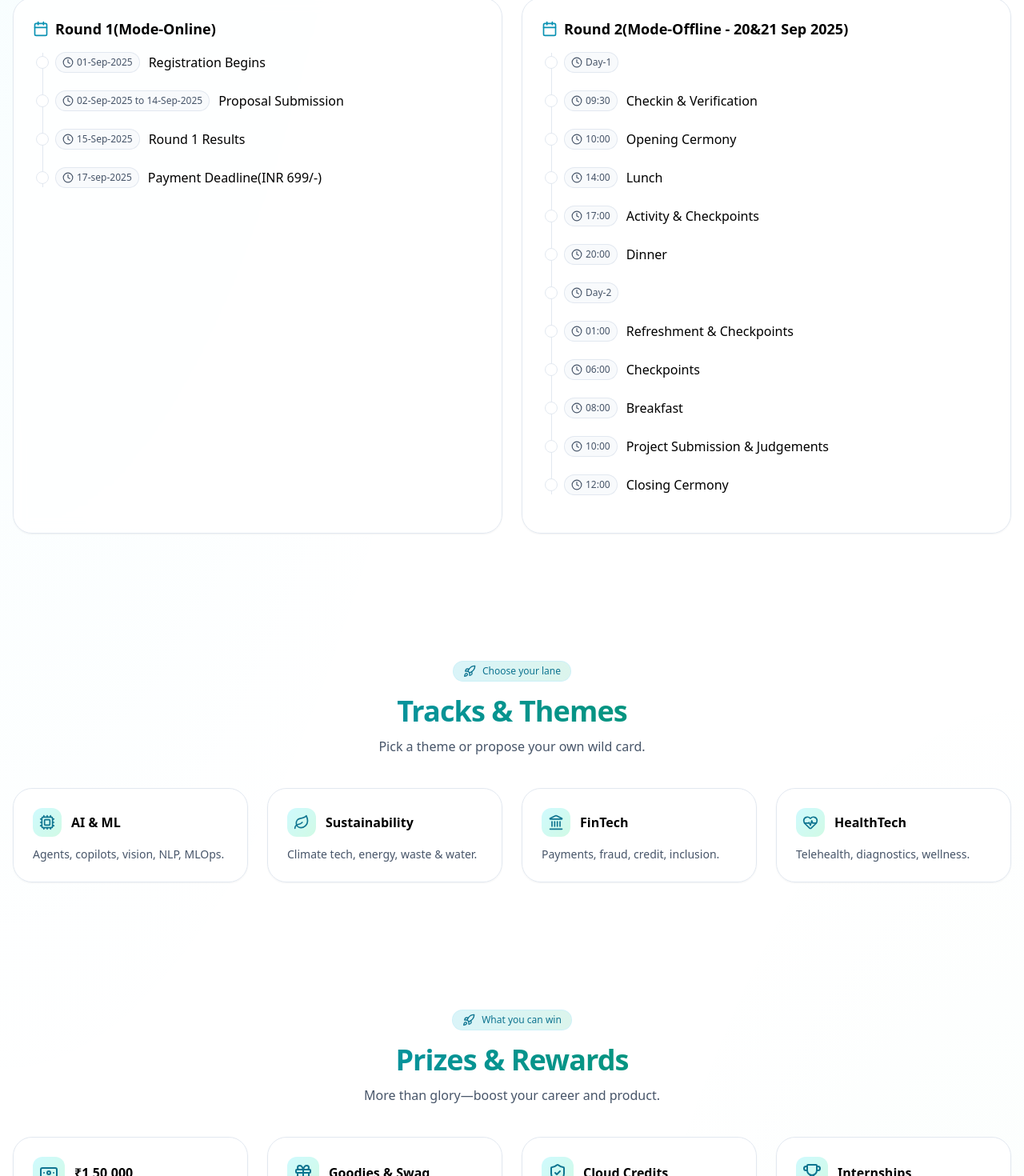
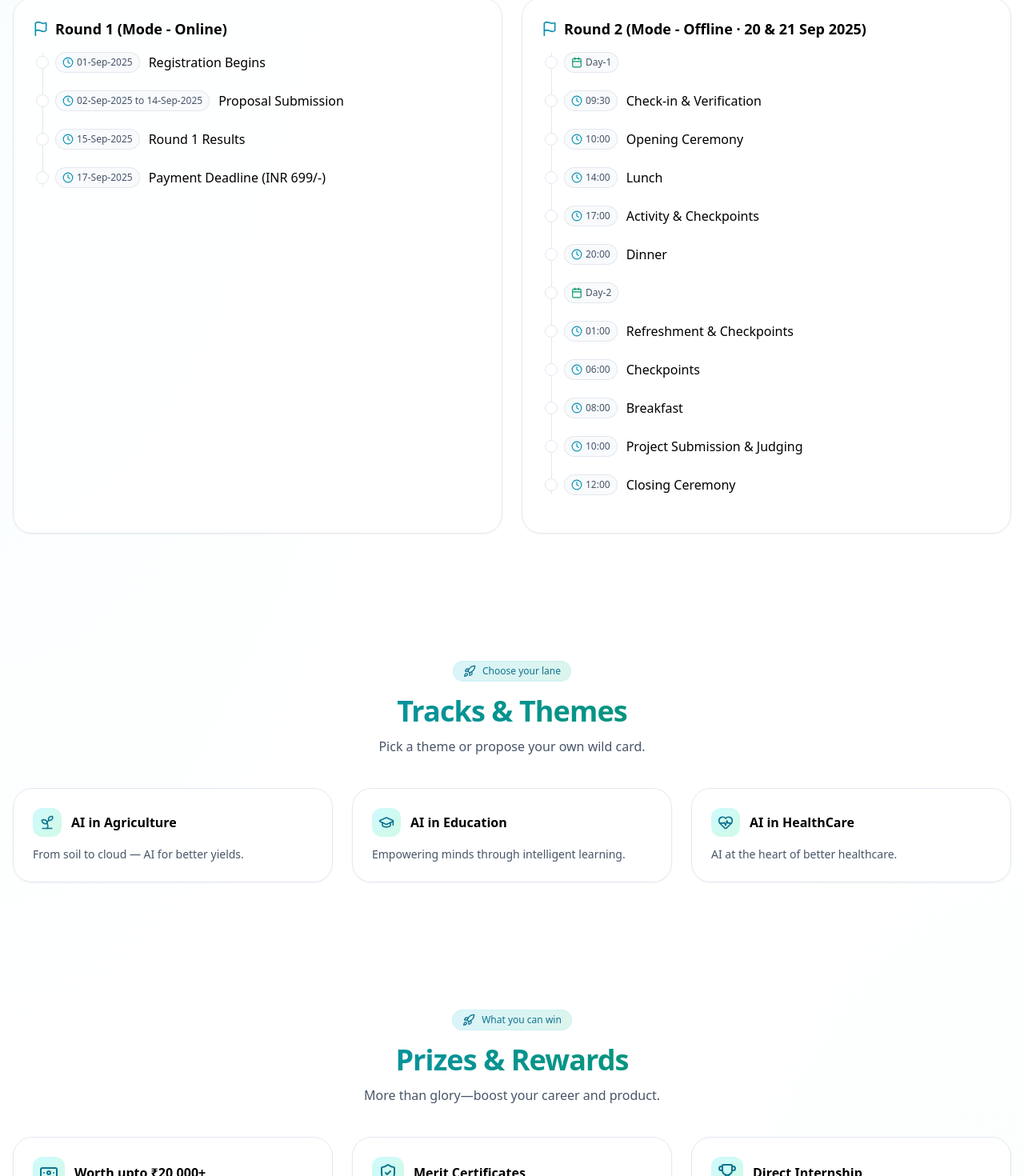
Before and after one commit to karthikreddy-vk/neuraX, a React (Create React App) app: page / in a window 1280 px wide. Shown: the part 1287-2757 px from the top of the page at 80% size. Built offline with nearby package versions, Linux system fonts and the light colour scheme.

Commit message:
Updated for verification

```diff
--- a/package.json
+++ b/package.json
@@ -7,6 +7,7 @@
     "lucide-react": "^0.542.0",
     "react": "^18.2.0",
     "react-dom": "^18.2.0",
+    "react-icons": "^5.5.0",
     "react-scripts": "5.0.1"
   },
   "scripts": {
--- a/src/App.jsx
+++ b/src/App.jsx
@@ -1,11 +1,12 @@
-import React, { useEffect, useMemo, useState } from "react";
+import React, { useEffect, useMemo, useState,useRef } from "react";
 import { motion } from "framer-motion";
 import logo from "./components/logo.jpg";
 import vtlogo from "./components/vtlogo.png";
 import cmrtclogo from "./components/cmrtclogo.png";
+import { FaWhatsapp } from "react-icons/fa";
 
-import { UserPlus } from "lucide-react";
-import banner from "./components/banner.png";
+import { GraduationCap, Sprout, UserPlus } from "lucide-react";
+import banner from "./components/banner.jpg";
 
 import {
   Calendar,
@@ -23,11 +24,13 @@ import {
   Mail,
   Phone,
   Instagram,
+
   Twitter,
   Linkedin,
   Banknote,
   Stethoscope,
   Leaf,
+  MapPin,Circle,Flag,
 } from "lucide-react";
 
 
@@ -198,7 +201,9 @@ function Hero() {
                 className="inline-flex items-center gap-2 rounded-full border border-slate-200 bg-white/70 px-3 py-1 text-xs text-slate-600 backdrop-blur"
               >
                 <Calendar className="h-4 w-4 text-cyan-600" /> Sep 20–21, 2025 ·
-                Offline · CMR Technical Campus
+                Offline ·<span className="inline-flex items-center gap-1">
+    <MapPin className="h-3.5 w-3.5 text-emerald-600" /> CMR Technical Campus
+  </span>
               </motion.div>
 
               <motion.h1
@@ -347,20 +352,25 @@ This is where innovation meets impact, and your ideas leave a mark on tomorrow."
   );
 }
 
+// import { Calendar, Clock, Flag } from "lucide-react";
+
 function Schedule() {
   const rows = [
-    { day: "Round 1(Mode-Online)", items: [
+    {
+      day: "Round 1 (Mode - Online)",
+      items: [
         { time: "01-Sep-2025", title: "Registration Begins" },
         { time: "02-Sep-2025 to 14-Sep-2025", title: "Proposal Submission" },
-      // { time: "15-Sep-2025", title: "" },
         { time: "15-Sep-2025", title: "Round 1 Results" },
-      { time: "17-sep-2025", title: "Payment Deadline(INR 699/-)" },
-
-    ]},
-    { day: "Round 2(Mode-Offline - 20&21 Sep 2025)", items: [
+        { time: "17-Sep-2025", title: "Payment Deadline (INR 699/-)" },
+      ],
+    },
+    {
+      day: "Round 2 (Mode - Offline · 20 & 21 Sep 2025)",
+      items: [
         { time: "Day-1", title: "" },
-      { time: "09:30", title: "Checkin & Verification" },
-      { time: "10:00", title: "Opening Cermony" },
+        { time: "09:30", title: "Check-in & Verification" },
+        { time: "10:00", title: "Opening Ceremony" },
         { time: "14:00", title: "Lunch" },
         { time: "17:00", title: "Activity & Checkpoints" },
         { time: "20:00", title: "Dinner" },
@@ -368,14 +378,20 @@ function Schedule() {
         { time: "01:00", title: "Refreshment & Checkpoints" },
         { time: "06:00", title: "Checkpoints" },
         { time: "08:00", title: "Breakfast" },
-      { time: "10:00", title: "Project Submission & Judgements" },
-      { time: "12:00", title: "Closing Cermony" },
-    ]},
+        { time: "10:00", title: "Project Submission & Judging" },
+        { time: "12:00", title: "Closing Ceremony" },
+      ],
+    },
   ];
+
   return (
     <section id="schedule" className="relative py-20">
       <div className="mx-auto max-w-7xl px-4">
-        <SectionHeading eyebrow="Plan your sprint" title="Event Schedule" subtitle="A clear timeline to help you focus and ship." />
+        <SectionHeading
+          eyebrow="Plan your sprint"
+          title="Event Schedule"
+          subtitle="A clear timeline to help you focus and ship."
+        />
         <div className="grid gap-6 lg:grid-cols-2">
           {rows.map((col, idx) => (
             <motion.div
@@ -386,22 +402,34 @@ function Schedule() {
               transition={{ duration: 0.5 }}
               className="rounded-3xl border border-slate-200 bg-white/80 p-6 shadow-sm backdrop-blur"
             >
+              {/* Round heading */}
               <div className="mb-4 flex items-center gap-2">
-                <Calendar className="h-5 w-5 text-cyan-600" />
+                <Flag className="h-5 w-5 text-cyan-600" />
                 <h3 className="text-lg font-semibold">{col.day}</h3>
               </div>
+
+              {/* Timeline */}
               <ol className="relative ml-3 border-l border-slate-200">
-                {col.items.map((it, i) => (
+                {col.items.map((it, i) => {
+                  // If the entry is "Day-1" or "Day-2", use Calendar icon
+                  const isDay = it.time.toLowerCase().includes("day");
+                  return (
                     <li key={i} className="mb-6 ml-4">
                       <div className="absolute -left-[9px] mt-1 h-4 w-4 rounded-full border border-slate-200 bg-white" />
                       <div className="flex items-center gap-3">
                         <span className="inline-flex items-center gap-1 rounded-full bg-slate-50 px-2 py-1 text-xs font-medium text-slate-600 ring-1 ring-slate-200">
-                        <Clock className="h-3.5 w-3.5" /> {it.time}
+                          {isDay ? (
+                            <Calendar className="h-3.5 w-3.5 text-emerald-600" />
+                          ) : (
+                            <Clock className="h-3.5 w-3.5 text-cyan-600" />
+                          )}
+                          {it.time}
                         </span>
                         <div className="font-medium">{it.title}</div>
                       </div>
                     </li>
-                ))}
+                  );
+                })}
               </ol>
             </motion.div>
           ))}
@@ -411,51 +439,128 @@ function Schedule() {
   );
 }
 
+
 function Tracks() {
+  const [activeIndex, setActiveIndex] = useState(null);
+
   const cards = [
-    { icon: <Cpu className="h-5 w-5" />, title: "AI & ML", desc: "Agents, copilots, vision, NLP, MLOps." },
-    { icon: <Leaf className="h-5 w-5" />, title: "Sustainability", desc: "Climate tech, energy, waste & water." },
-    { icon: <Landmark className="h-5 w-5" />, title: "FinTech", desc: "Payments, fraud, credit, inclusion." },
-    { icon: <HeartPulse className="h-5 w-5" />, title: "HealthTech", desc: "Telehealth, diagnostics, wellness." },
+    {
+      icon: <Sprout className="h-5 w-5" />,
+      title: "AI in Agriculture",
+      desc: "From soil to cloud — AI for better yields.",
+      problem: "Develop an AI-powered solution to predict crop diseases early and optimize irrigation using weather and soil data."
+    },
+    {
+      icon: <GraduationCap className="h-5 w-5" />,
+      title: "AI in Education",
+      desc: "Empowering minds through intelligent learning.",
+      problem: "Design an AI-driven tutor that tracks progress and provides smart recommendations for improved learning outcomes."
+    },
+    {
+      icon: <HeartPulse className="h-5 w-5" />,
+      title: "AI in HealthCare",
+      desc: "AI at the heart of better healthcare.",
+      problem: "Create an AI system to detect anomalies in X-rays/MRIs and assist doctors with faster, more accurate diagnosis."
+    },
   ];
+
+  const handleCardClick = (i) => {
+    setActiveIndex(activeIndex === i ? null : i);
+  };
+
   return (
     <section id="tracks" className="relative py-20">
       <div className="mx-auto max-w-7xl px-4">
-        <SectionHeading eyebrow="Choose your lane" title="Tracks & Themes" subtitle="Pick a theme or propose your own wild card." />
+        <SectionHeading
+          eyebrow="Choose your lane"
+          title="Tracks & Themes"
+          subtitle="Pick a theme or propose your own wild card."
+        />
+
+        <div className="grid gap-6 sm:grid-cols-1 lg:grid-cols-3">
+          {cards.map((c, i) => (
+            <div key={i}>
+              {/* Card */}
               <motion.div
-          variants={container}
-          initial="hidden"
-          whileInView="show"
-          viewport={{ once: true, margin: "-50px" }}
-          className="grid gap-6 sm:grid-cols-2 lg:grid-cols-4"
+                onClick={() => handleCardClick(i)}
+                whileHover={{ scale: 1.03 }}
+                className={`cursor-pointer group rounded-3xl border border-slate-200 bg-white/80 p-6 backdrop-blur shadow-sm transition-shadow hover:shadow-md
+                  ${activeIndex === i ? "ring-2 ring-cyan-500" : ""}`}
               >
-          {cards.map((c, i) => (
-            <motion.div key={i} variants={item} className="group rounded-3xl border border-slate-200 bg-white/80 p-6 backdrop-blur shadow-sm hover:shadow-md transition-shadow">
                 <div className="flex items-center gap-3">
                   <div className="rounded-xl bg-gradient-to-br from-cyan-100 to-emerald-100 p-2 text-cyan-700">{c.icon}</div>
                   <div className="font-semibold">{c.title}</div>
                 </div>
                 <p className="mt-3 text-sm text-slate-600">{c.desc}</p>
               </motion.div>
+
+              {/* Problem statement (Mobile only) */}
+              {activeIndex === i && (
+                <motion.div
+                  initial={{ opacity: 0, y: -10 }}
+                  animate={{ opacity: 1, y: 0 }}
+                  exit={{ opacity: 0, y: -10 }}
+                  transition={{ duration: 0.3 }}
+                  className="mt-3 lg:hidden rounded-2xl border border-slate-200 bg-gradient-to-r from-cyan-50 to-emerald-50 shadow-lg p-5 relative"
+                >
+                  {/* Close button */}
+                  <button
+                    onClick={() => setActiveIndex(null)}
+                    className="absolute top-3 right-3 text-slate-500 hover:text-slate-800"
+                  >
+                    ✕
+                  </button>
+
+                  <h3 className="text-base font-bold text-slate-800 mb-2">
+                    Problem Statement
+                  </h3>
+                  <p className="text-sm text-slate-700 leading-relaxed">
+                    {c.problem}
+                  </p>
+                </motion.div>
+              )}
+            </div>
           ))}
+        </div>
+
+        {/* Unified problem statement (Desktop only) */}
+        {activeIndex !== null && (
+          <motion.div
+            key={activeIndex}
+            initial={{ opacity: 0, y: 20 }}
+            animate={{ opacity: 1, y: 0 }}
+            exit={{ opacity: 0, y: 20 }}
+            transition={{ duration: 0.4 }}
+            className="mt-8 hidden lg:block rounded-3xl border border-slate-200 bg-gradient-to-r from-cyan-50 to-emerald-50 p-8 shadow-lg"
+          >
+            <h3 className="text-lg font-bold text-slate-800 mb-2">
+              Problem Statement — {cards[activeIndex].title}
+            </h3>
+            <p className="text-slate-700 leading-relaxed">
+              {cards[activeIndex].problem}
+            </p>
           </motion.div>
+        )}
       </div>
     </section>
   );
 }
 
+
+// export default Tracks;
+
 function Prizes() {
   const prizes = [
-    { icon: <Banknote className="h-6 w-6" />, title: "₹1,50,000", desc: "Grand Prize (Team)" },
-    { icon: <Gift className="h-6 w-6" />, title: "Goodies & Swag", desc: "Tees, stickers, gadgets" },
-    { icon: <ShieldCheck className="h-6 w-6" />, title: "Cloud Credits", desc: "Infra to scale your MVP" },
-    { icon: <Trophy className="h-6 w-6" />, title: "Internships", desc: "Top teams get interview fast-track" },
+    { icon: <Banknote className="h-6 w-6" />, title: "Worth upto ₹20,000+", desc: "Grand Prize (Team)" },
+    // { icon: <Gift className="h-6 w-6" />, title: "Goodies & Swag", desc: "Tees, stickers, gadgets" },
+    { icon: <ShieldCheck className="h-6 w-6" />, title: "Merit Certificates", desc: "For your valuable contribution" },
+    { icon: <Trophy className="h-6 w-6" />, title: "Direct Internship", desc: "With Vishwasri Technologies Pvt.Ltd" },
   ];
   return (
     <section id="prizes" className="relative py-20">
       <div className="mx-auto max-w-7xl px-4">
         <SectionHeading eyebrow="What you can win" title="Prizes & Rewards" subtitle="More than glory—boost your career and product." />
-        <div className="grid gap-6 sm:grid-cols-2 lg:grid-cols-4">
+        <div className="grid gap-6 sm:grid-cols-2 lg:grid-cols-3">
           {prizes.map((p, i) => (
             <motion.div
               key={i}
@@ -480,8 +585,24 @@ function Prizes() {
 
 
 function Sponsors() {
-  // Placeholder sponsor blocks; replace the SVG/text with real logos
-  const sponsors = Array.from({ length: 3 }).map((_, i) => `Sponsor ${i + 1}`);
+  // Replace these with real sponsor data
+  const sponsors = [
+    {
+      name: "Vishwasri Technologies",
+      logo: vtlogo, // put logo in public/sponsors folder
+      tagline: "Turning Your Ideas into Products!",
+    },
+    {
+      name: "Sponsor 2",
+      logo: "/sponsors/techcorp.png",
+      tagline: "tagline",
+    },
+    {
+      name: "Sponsor 3",
+      logo: "/sponsors/innosoft.png",
+      tagline: "tagline",
+    },
+  ];
 
   return (
     <section id="sponsors" className="relative py-20">
@@ -495,11 +616,15 @@ function Sponsors() {
           {sponsors.map((s, i) => (
             <div
               key={i}
-              className="group flex h-40 items-center justify-center rounded-2xl border border-slate-200 bg-white/70 backdrop-blur shadow-sm hover:shadow-md transition"
+              className="group flex flex-col items-center justify-center gap-3 h-40 rounded-2xl border border-slate-200 bg-white/70 backdrop-blur shadow-sm hover:shadow-md transition p-4 text-center"
             >
-              <div className="text-slate-500 group-hover:text-slate-800 select-none font-semibold">
-                {s}
-              </div>
+              <img
+                src={s.logo}
+                alt={s.name}
+                className="h-12 w-auto object-contain"
+              />
+              <div className="text-slate-800 font-semibold">{s.name}</div>
+              <div className="text-sm text-slate-500">{s.tagline}</div>
             </div>
           ))}
         </div>
@@ -507,6 +632,7 @@ function Sponsors() {
     </section>
   );
 }
+
 
 function FAQ() {
   const qa = [
@@ -570,21 +696,26 @@ function Contact() {
             </a>
             <div className="flex items-center gap-4 pt-2">
               <a
-                href="#"
-                aria-label="Whatsapp"
+  href="https://wa.me/7995760212" // <-- replace with your WhatsApp number
+  target="_blank"
+  rel="noopener noreferrer"
+  aria-label="WhatsApp"
   className="rounded-full border border-slate-200 p-2 hover:bg-slate-50"
 >
-                <Twitter className="h-4 w-4" />
+  <FaWhatsapp className="h-4 w-4 text-green-600" />
 </a>
+
               <a
-                href="#"
+                href="https://www.instagram.com/cmrtechnicalcampus?igsh=cWdqMml3aXNldXF1"
+                target="_blank"
                 aria-label="Instagram"
                 className="rounded-full border border-slate-200 p-2 hover:bg-slate-50"
               >
                 <Instagram className="h-4 w-4" />
               </a>
               <a
-                href="#"
+                href="https://www.linkedin.com/school/cmrtechnicalcampus/"
+                target="_blank"
                 aria-label="LinkedIn"
                 className="rounded-full border border-slate-200 p-2 hover:bg-slate-50"
               >
@@ -598,67 +729,7 @@ function Contact() {
   );
 }
 
-// function Footer() {
-//   return (
-//     <footer  className="relative border-t border-slate-200 bg-cover bg-center"
 
-//       >
-//       <div className="mx-auto max-w-7xl px-4 py-10">
-//         <div className="grid gap-8 md:grid-cols-3">
-//           <div>
-//             <div className="font-black text-slate-800">Hack<span className="text-cyan-600">AI</span></div>
-//             <p className="mt-2 text-sm text-slate-600">© {new Date().getFullYear()} HackAI Summit. All rights reserved.</p>
-//           </div>
-//           <div className="grid grid-cols-2 gap-2 text-sm">
-//             <a href="#about" className="text-slate-600 hover:text-slate-900">About</a>
-//             <a href="#schedule" className="text-slate-600 hover:text-slate-900">Schedule</a>
-//             <a href="#tracks" className="text-slate-600 hover:text-slate-900">Tracks</a>
-//             <a href="#prizes" className="text-slate-600 hover:text-slate-900">Prizes</a>
-//             <a href="#sponsors" className="text-slate-600 hover:text-slate-900">Sponsors</a>
-//             <a href="#faq" className="text-slate-600 hover:text-slate-900">FAQ</a>
-//           </div>
-//           <div className="text-sm text-slate-600">
-//             <div className="font-semibold text-slate-800">Contact</div>
-//             <div className="mt-1">team@hackai.dev</div>
-//           </div>
-//         </div>
-//       </div>
-//     </footer>
-//   );
-// }
-
-// function SendIcon(props){
-//   return (
-//     <svg viewBox="0 0 24 24" fill="none" xmlns="http://www.w3.org/2000/svg" className={props.className}>
-//       <path d="M22 2L11 13" stroke="currentColor" strokeWidth="2" strokeLinecap="round" strokeLinejoin="round"/>
-//       <path d="M22 2L15 22L11 13L2 9L22 2Z" stroke="currentColor" strokeWidth="2" strokeLinecap="round" strokeLinejoin="round"/>
-//     </svg>
-//   );
-// }
-
-// export default function HackathonSite() {
-//   // Ensure smooth scroll globally when component mounts
-//   useEffect(() => {
-//     document.documentElement.classList.add("scroll-smooth", "antialiased");
-//   }, []);
-
-//   return (
-//     <div className="min-h-screen bg-[radial-gradient(ellipse_at_top_left,rgba(34,211,238,0.06),transparent_40%),radial-gradient(ellipse_at_bottom_right,rgba(52,211,153,0.06),transparent_40%)]">
-//       <Navbar />
-//       <main className="pt-4">
-//         <Hero />
-//         <About />
-//         <Schedule />
-//         <Tracks />
-//         <Prizes />
-//         <Sponsors />
-//         <FAQ />
-//         <Contact />
-//       </main>
-//       <Footer />
-//     </div>
-//   );
-// }
 function Footer() {
    return (
     <footer className="relative bg-black">
```
Also changed, not shown: src/components/banner.jpg (added), 1 other file (tests, documents, lock files or other folders). Lines whose indentation alone changed are shown as unchanged.
